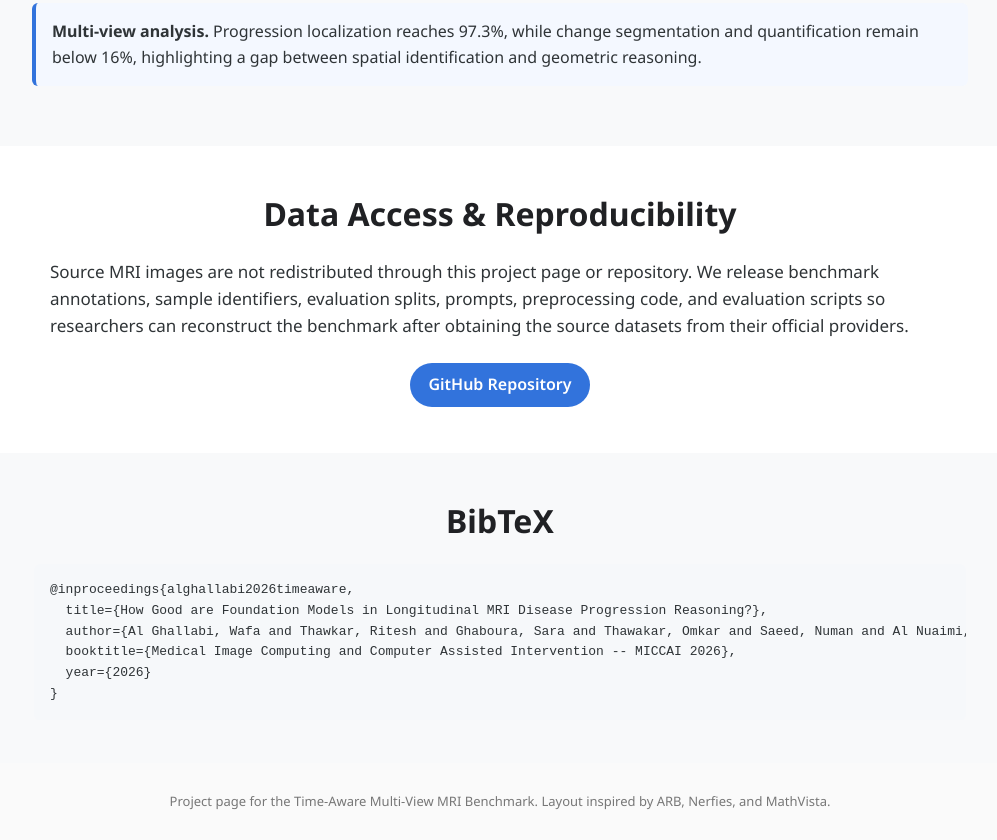
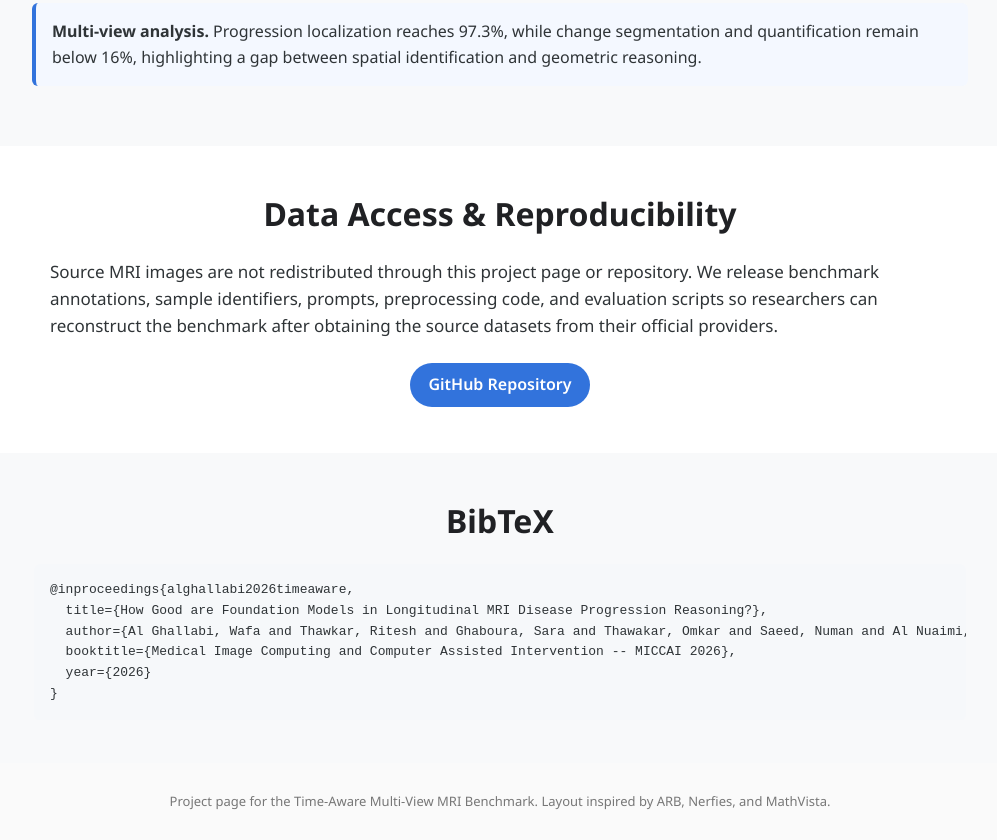
Before and after one commit to wafaAlghallabi/Time-Aware-MRI, a plain HTML site: page docs/index.html in a window 1280 px wide. Shown: the part 3371-4211 px from the top of the page, without its empty margins (140-1137 px from the left). Drawn offline with Linux system fonts and the light colour scheme.

Commit message:
Update index.html

```diff
--- a/docs/index.html
+++ b/docs/index.html
@@ -59,7 +59,7 @@
 
 <section id="data-access"><div class="wrap">
 <h2 class="section-title">Data Access & Reproducibility</h2>
-<p class="lead">Source MRI images are not redistributed through this project page or repository. We release benchmark annotations, sample identifiers, evaluation splits, prompts, preprocessing code, and evaluation scripts so researchers can reconstruct the benchmark after obtaining the source datasets from their official providers.</p>
+<p class="lead">Source MRI images are not redistributed through this project page or repository. We release benchmark annotations, sample identifiers, prompts, preprocessing code, and evaluation scripts so researchers can reconstruct the benchmark after obtaining the source datasets from their official providers.</p>
 <div class="buttons center"><a class="btn light" href="https://github.com/wafaAlghallabi/Time-Aware-MRI">GitHub Repository</a></div>
 </div></section>
 
```
